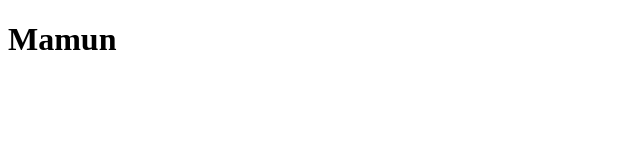
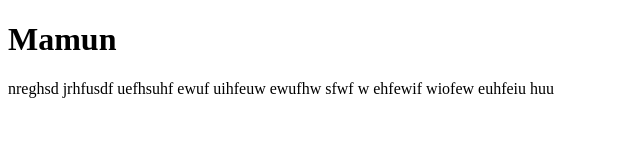
Before and after one commit to MamunPol/First-Projects, a plain HTML site: page index.html in a window 1280 px wide. Shown: the whole page, without its empty margins (0-640 px from the left). Drawn offline with Linux system fonts and the light colour scheme.

Commit message:
Update index.html

```diff
--- a/index.html
+++ b/index.html
@@ -8,5 +8,6 @@
 </head>
 <body>
    <h1>Mamun</h1>
+    <p>nreghsd jrhfusdf uefhsuhf ewuf uihfeuw ewufhw sfwf w ehfewif wiofew euhfeiu huu</p>
 </body>
 </html>
```
